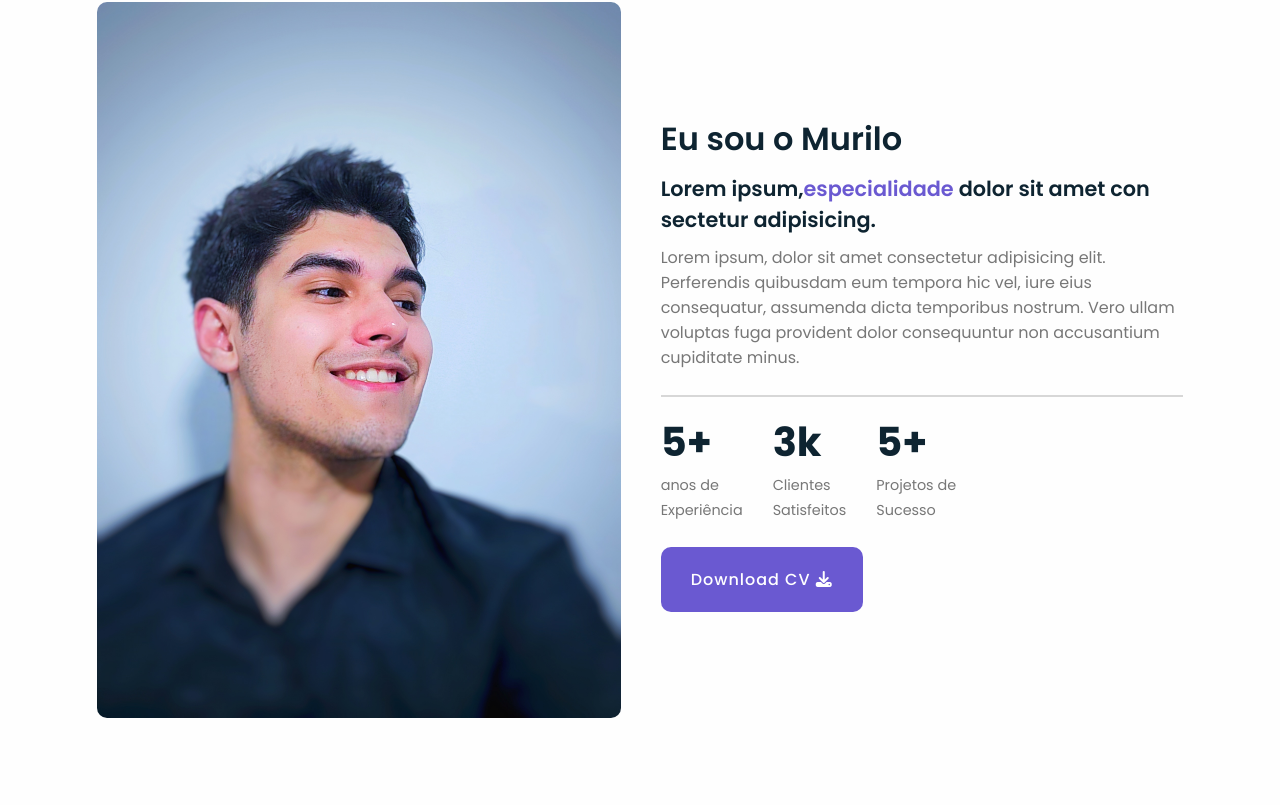
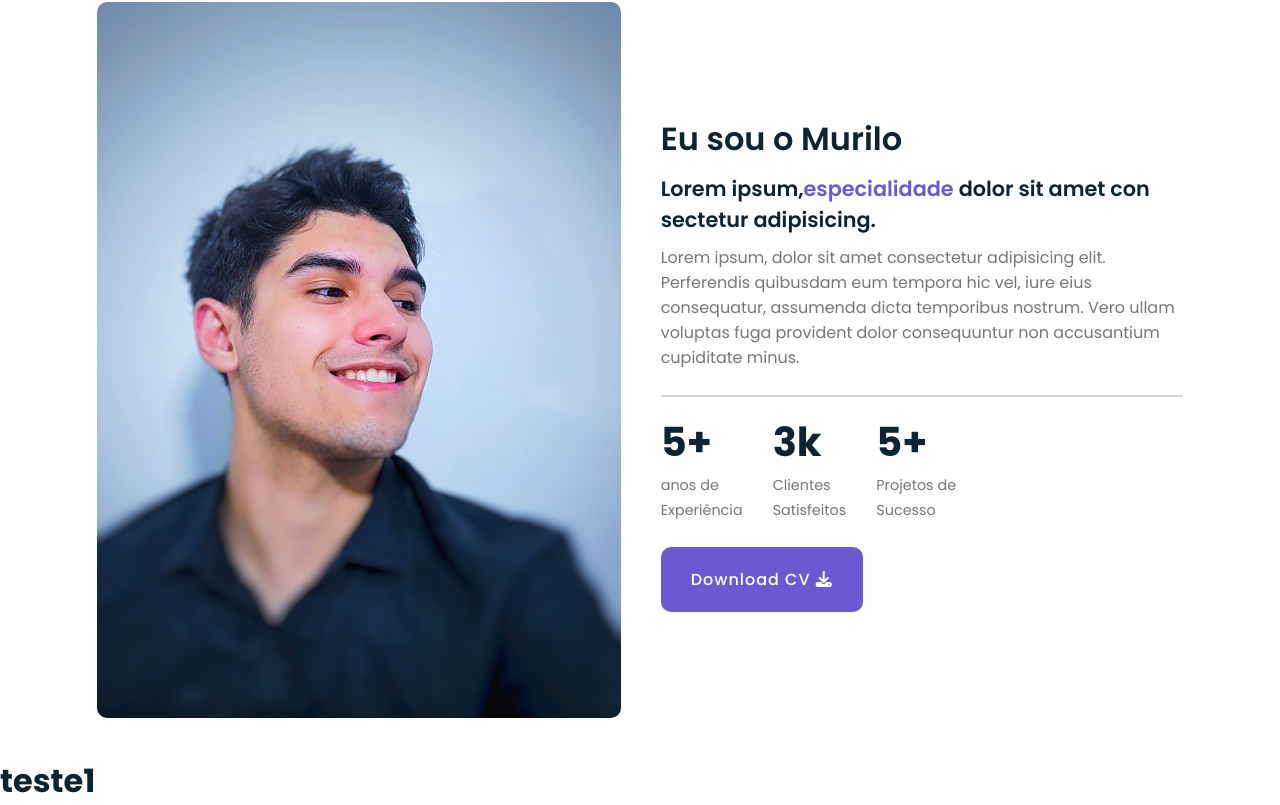
Before and after one commit to Cressoni/portifolio, a plain HTML site: page index.html in a window 1280 px wide. Shown: the part 1126-1931 px from the top of the page. Before the commit the page ends 1883 px from the top, so only its background shows below. Drawn offline with nearby package versions, Linux system fonts and the light colour scheme.

Commit message:
commit test please ignore

```diff
--- a/index.html
+++ b/index.html
@@ -90,7 +90,7 @@
         </div><!--container flex-center-->
     </section>
 
-
+    <h1>teste1</h1>
 
     <!--External Scripts-->
     <script src="Assets/main.js"></script>
```
